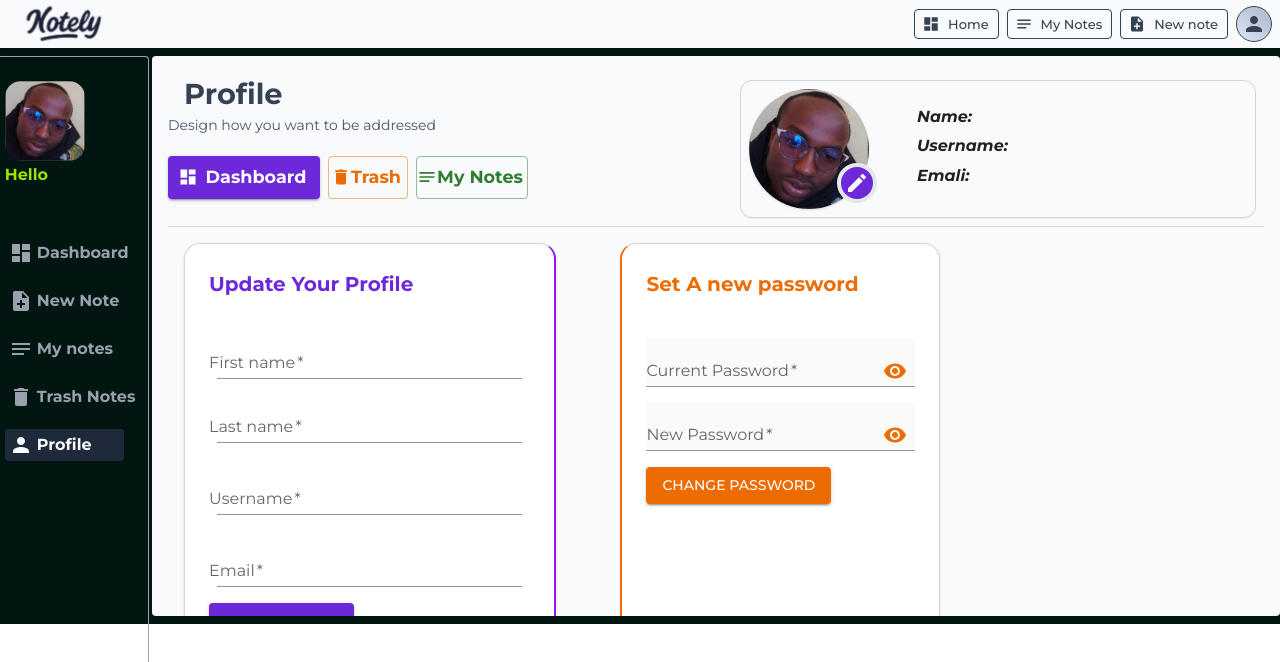
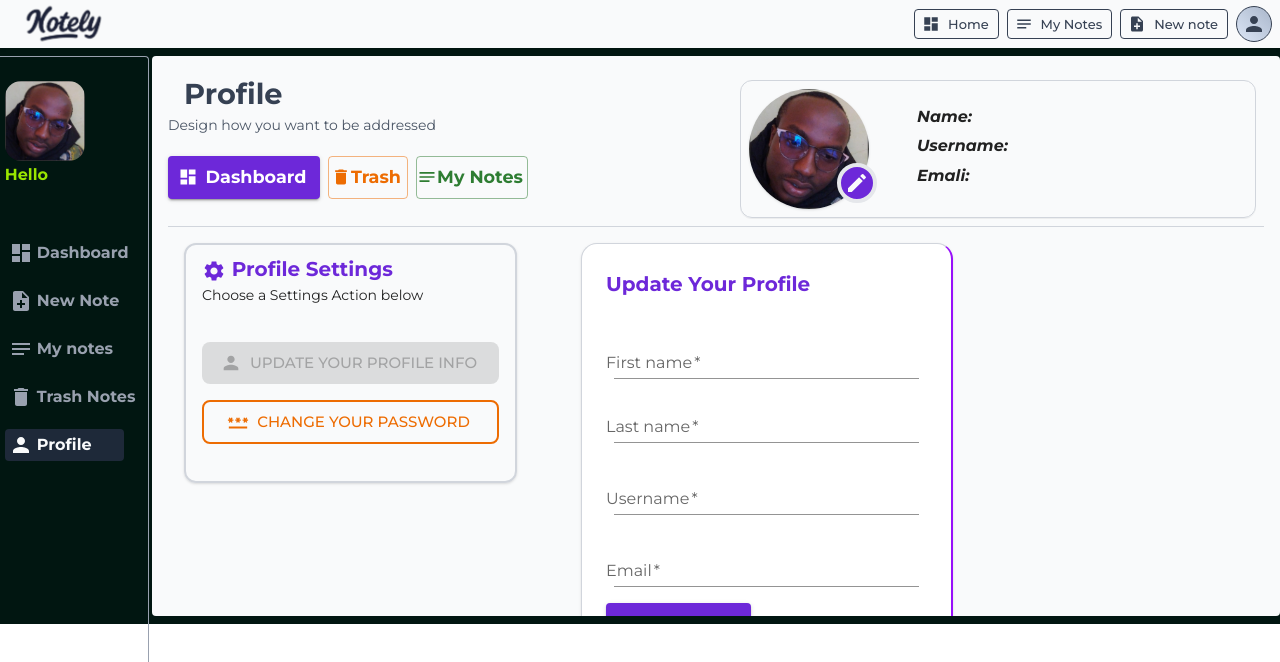
Before and after one commit to WaithakaGuru/NoteLy, a React (Vite) app in the folder client/: page /dashboard/profile in a window 1280 px wide. Shown: the top 662 px of the page. Built offline with nearby package versions, Linux system fonts and the light colour scheme; no server answers; sample sign-in values are in the browser's storage.

Commit message:
Handle Notecreation and updates success and error states

```diff
--- a/client/src/components/Navbar.tsx
+++ b/client/src/components/Navbar.tsx
@@ -1,8 +1,7 @@
-import { Box, Button, Drawer, IconButton, Stack } from "@mui/material";
+import { Box, Button, IconButton, Stack, Menu, MenuItem } from "@mui/material";
 import {
   AppRegistration,
   Dashboard,
-  Menu,
   Home,
   Login,
   Logout,
@@ -10,6 +9,7 @@ import {
   Notes,
   Person,
 } from "@mui/icons-material";
+import MenuIcon from "@mui/icons-material/Menu"
 import useNote from "../store/notelyStore";
 import { useEffect, useState } from "react";
 import { useLocation, useNavigate } from "react-router-dom";
@@ -27,6 +27,7 @@ function Navbar() {
   } = useNote();
   const [isOpen, setIsOpen] = useState(false);
   const navigate = useNavigate();
+  const [anchorEl, setAnchorEl] = useState<HTMLElement | null> (null);
   const [imageAvailable, setImageAvailable] = useState(false);
   const imageUrl = "/Notely1.png";
 
@@ -38,8 +39,9 @@ function Navbar() {
     setPath(path);
   }, []);
 
-  function handleToggleProfile() {
+  function handleToggleProfile(e: React.MouseEvent<HTMLElement>) {
     setIsOpen(true);
+    setAnchorEl(e.currentTarget);
   }
 
   function handleLogOut() {
@@ -72,7 +74,7 @@ function Navbar() {
             title="Open Side bar"
             className="w-9 h-9"
           >
-            <Menu className="text-gray-50" />
+            <MenuIcon className="text-gray-50" />
           </IconButton>
         ) : (
           ""
@@ -129,30 +131,40 @@ function Navbar() {
           >
             <Person />
           </IconButton>
-          <Drawer
+          <Menu
+            anchorEl={anchorEl}
             open={isOpen}
-            anchor="right"
-            sx={{ p: 2, height: "10rem" }}
+            component={"div"}
+            sx={{
+              '& .MuiPaper-root':{
+                height: "7rem",
+                 display: 'flex',
+                 flexDirection: 'column',
+                 gap: "1rem"
+              }
+             }}
             onClick={() => setIsOpen(false)}
           >
+           <MenuItem>
               <NavButton
                 label="My profile"
                 startIcon={<Person />}
                 href="/dashboard/profile"
-              m={2}
                 def="My profile"
               />
+           </MenuItem>
+           <MenuItem>
               <Button
                 startIcon={<Logout />}
                 onClick={handleLogOut}
                 title="Sign Out"
                 variant="outlined"
-              sx={{ m: 2 }}
                 color="error"
               >
                 Logout
               </Button>
-          </Drawer>
+           </MenuItem>
+          </Menu>
         </Stack>
       ) : (
         <>
--- a/client/src/pages/CreateNote.tsx
+++ b/client/src/pages/CreateNote.tsx
@@ -10,6 +10,7 @@ import {
   MenuItem,
   type SelectChangeEvent,
   Alert,
+  IconButton,
 } from "@mui/material";
 import { Cancel, Dashboard, Delete, Notes } from "@mui/icons-material";
 import ToggleSideBar from "../components/ToggleSideBar";
@@ -62,8 +63,10 @@ function CreateNote() {
       const newNote = await createNote(newNoteData);
       if (newNote) {
         setHide(false);
+        setError("");
       }
     } catch (err) {
+      setHide(true);
       if (isAxiosError(err)) {
         setError(err.response?.data.message);
       } else {
@@ -183,27 +186,37 @@ function CreateNote() {
               variant="h6"
               className="text-gray-700"
               fontWeight={"bold"}
-              fontSize={"1.5rem"}
+              fontSize={"1.3rem"}
               gutterBottom
             >
-              Write a new Note (use Markdown)
+              Write a new Note (Supports markdown)
             </Typography>
-            {error && <Alert severity="error">{error}</Alert>}
-            <Alert
+            {error && <Alert severity="error">{error}
+                <IconButton color="error"
+                  title="Hide this alert"
+                  onClick={() => setError("")}
+                >
+                  <Cancel/>
+                </IconButton>
+              </Alert>
+            }
+            {
+              !hide && <Alert
               severity="success"
-              hidden={hide}
               className="flex items-center"
               id="success"
             >
               Note successfully created :)
-              <Button
+              <IconButton
+                color="success"
                 onClick={() => setHide(!hide)}
                 className="relative right-0"
+                title="Hide this alert"
                 sx={{ position: "relative", right: 0 }}
               >
                 <Cancel />
-              </Button>
-            </Alert>
+              </IconButton>
+            </Alert>}
             <Stack
               component={"form"}
               onSubmit={handleCreateNote}
--- a/client/src/pages/DashboardPage.tsx
+++ b/client/src/pages/DashboardPage.tsx
@@ -24,13 +24,14 @@ function DashboardPage() {
   const [isFiltering, setIsFiltering] = useState(false);
   const [goBackHidden, setGoBackHidden] = useState(true);
   const [noteTitle, setNoteTitle] = useState("Recent Notes");
-  const summaryInfo = info && getNotesPerDuration(info);
 
   useEffect(() => {
     if (info && !isFiltering) setData(info);
     else if(noteTitle === ("Pinned Notes")) setData(filterPinned(info))
-    else if(noteTitle === ("Public Notes")) setData(filterPublic(info))
+      else if(noteTitle === ("Public Notes")) setData(filterPublic(info))
   }, [info, isFiltering]);
+
+const summaryInfo = info && getNotesPerDuration(info);
 
   function handleShowAllNotes() {
     setIsFiltering(false);
--- a/client/src/pages/ProfilePage.tsx
+++ b/client/src/pages/ProfilePage.tsx
@@ -8,7 +8,7 @@ import {
   TextField,
   Typography,
 } from "@mui/material";
-import { Delete, Notes, Dashboard, Edit, Cancel } from "@mui/icons-material";
+import { Delete, Notes, Dashboard, Edit, Cancel, Settings, Password, Person } from "@mui/icons-material";
 import ToggleSideBar from "../components/ToggleSideBar";
 import React, { useEffect, useReducer, useRef, useState } from "react";
 import { useGetUserDetails } from "../services/fetchRequests";
@@ -61,6 +61,7 @@ function ProfilePage() {
   const [state, alter] = useReducer(controlUserInfoInputs, initialState);
   const [currentPassword, setCurrentPassword] = useState("");
   const [newPassword, setNewPassword] = useState("");
+  const [profSetting, setProfSetting] = useState(true);
 
   const { mutateAsync: updateInfo, isPending } = useGenericUser(
     "updateUserInfo",
@@ -136,10 +137,12 @@ function ProfilePage() {
     try {
       const updatedUser = await updateInfo(state);
       if (updatedUser) {
+        setError("");
         setSuccess("Profile information updated successfully");
         client.invalidateQueries({ queryKey: ["GetUserDetails"] });
       }
     } catch (err) {
+      setSuccess("");
       if (isAxiosError(err))
         setError(err.response?.data.message || "Unknown Error!!");
       else {
@@ -153,12 +156,14 @@ function ProfilePage() {
     e.preventDefault();
     try {
       if (!isStrongPassword(newPassword)) {
+        setSuccessPass("")
         setPasswordError("Choose a stronger password!!");
         return;
       }
       const updatedPass = await updatePass({ currentPassword, newPassword });
       if (updatedPass) setSuccessPass("Password changed successfully!");
     } catch (err) {
+      setSuccessPass("")
       if (isAxiosError(err))
         setPasswordError(
           err.response?.data.message || "Unknown password error",
@@ -332,7 +337,36 @@ function ProfilePage() {
           </Stack>
         </Box>
         <Stack direction={{ xs: "column", md: "row" }} className="p-4" gap={8}>
-          <Box
+          <Stack component={"section"}
+            className="border-2 border-gray-300 rounded-xl shadow p-2 gap-6 h-60">
+           <Box component={"div"} className="pl-2">
+              <Typography variant="h6" fontWeight={"bold"} color="secondary">
+                <Settings/> Profile Settings
+              </Typography>
+              <Typography variant="body2" gutterBottom>
+                Choose a Settings Action below
+              </Typography>
+           </Box>
+           <Stack>
+              <Button color="secondary" variant="contained" size="large"
+                sx={{m: 1, borderRadius: ".5rem"}}
+                startIcon={<Person/>}
+                disabled={profSetting}
+                onClick={() => setProfSetting(true)}
+              >
+                Update Your Profile Info
+              </Button>
+              <Button color="warning" variant="outlined" size="large"
+                startIcon={<Password/>}
+                disabled={!profSetting}
+                onClick={() => setProfSetting(false)}
+                sx={{m: 1, borderRadius: ".5rem", borderWidth: "2px", borderColor: "#ed6c02"}}
+              >
+                Change Your Password
+              </Button>
+           </Stack>
+          </Stack>
+          {profSetting? <Box
             component={"form"}
             onSubmit={handleUpdateUserInfo}
             className="bg-red border border-gray-300 p-6
@@ -444,7 +478,7 @@ function ProfilePage() {
             >
               Save Changes
             </Button>
-          </Box>
+          </Box> :
           <Box
             component={"form"}
             onSubmit={handleUpdateUserPassword}
@@ -515,7 +549,7 @@ function ProfilePage() {
             >
               Change password
             </Button>
-          </Box>
+          </Box>}
         </Stack>
       </Stack>
     </Box>
--- a/client/src/pages/UpdateNote.tsx
+++ b/client/src/pages/UpdateNote.tsx
@@ -94,9 +94,11 @@ function UpdateNote() {
       const updatedNote = await updateNote({ ...state, isPublic });
       if (updatedNote) {
         setSuccess(true);
+        setError("");
         client.invalidateQueries({ queryKey: ["updateNote", id] });
       }
     } catch (err) {
+      setSuccess(false)
       if (isAxiosError(err))
         setError(err.response?.data.message || "Unknown error");
       else {
@@ -218,10 +220,10 @@ function UpdateNote() {
               variant="h6"
               className="text-gray-700"
               fontWeight={"bold"}
-              fontSize={"1.5rem"}
+              fontSize={"1.35rem"}
               gutterBottom
             >
-              Update this Note (use Markdown)
+              Update this Note (Supports Markdown)
             </Typography>
             {error && (
               <Alert severity="error">
--- a/client/src/utils/axInstance.ts
+++ b/client/src/utils/axInstance.ts
@@ -1,5 +1,6 @@
 import axios from "axios";
 const URL = "https://notely-server-r48z.onrender.com/api";
+// const URL = "http://localhost:5567/api";
 const ax = axios.create({
   baseURL: URL,
   withCredentials: true,
```
Lines whose indentation alone changed are shown as unchanged.
